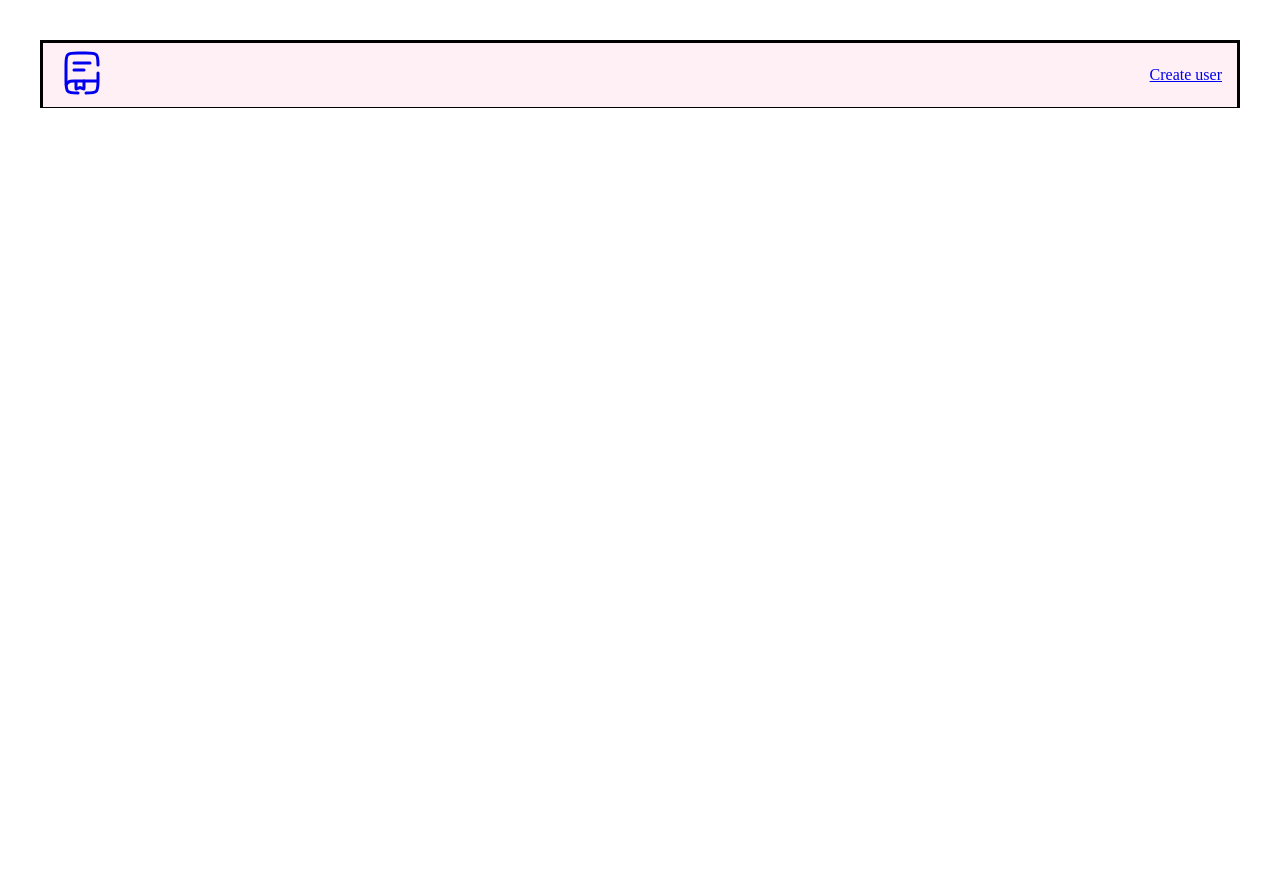
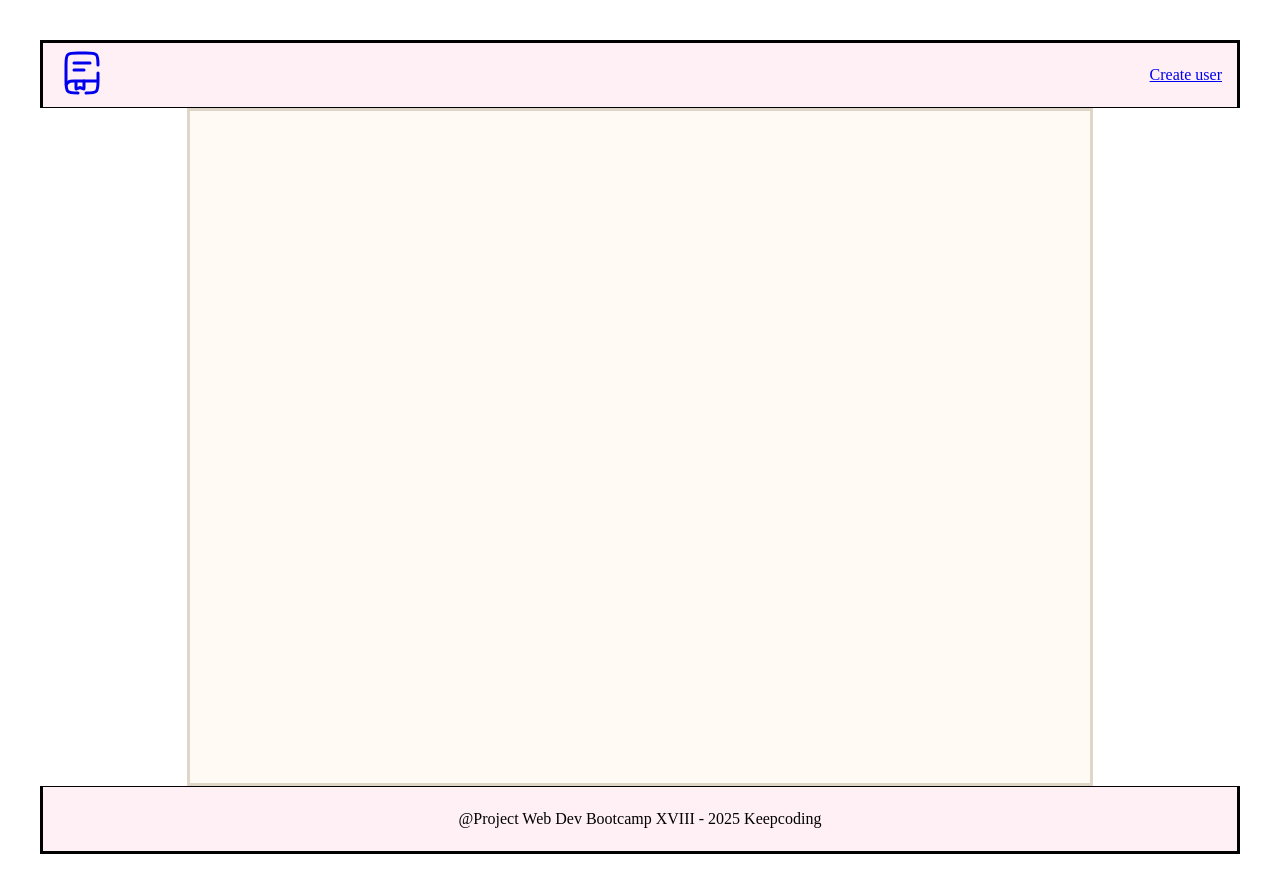
Before and after one commit to saraestefaniam/goodreaders-react, a React (Vite) app: page / in a window 1280 px wide. Before the commit the page ends 800 px from the top, so only its background shows below. Built offline with nearby package versions, Linux system fonts and the light colour scheme.

Commit message:
Creamos footer, layout y error boundary. Incluimos el layout en nuestro App.tsx con el path '/' pero una vez tengamos nuestros otros componentes y definamos sus rutas esto cambiará

```diff
--- a/src/App.tsx
+++ b/src/App.tsx
@@ -1,5 +1,6 @@
 /* eslint-disable react/react-in-jsx-scope */
-import Header from './components/ui/layout/header'
+import Layout from './components/ui/layout/layout'
+import { Routes, Route } from 'react-router-dom'
 import reactLogo from './assets/react.svg'
 import viteLogo from '/vite.svg'
 import './App.css'
@@ -8,7 +9,10 @@ function App() {
 
   return (
     <div>
-      <Header/>
+      <Routes>
+        <Route path="/" element={<Layout />}>
+        </Route>
+      </Routes>
     </div>
 
   )
--- /dev/null
+++ b/src/components/ui/errors/error-boundary.tsx
@@ -0,0 +1,49 @@
+import { Component, type ErrorInfo, type ReactNode } from "react";
+
+interface ErrorBoundaryProps {
+  children: ReactNode;
+}
+
+class ErrorBoundary extends Component<
+  ErrorBoundaryProps,
+  {
+    error: null | Error;
+    info: unknown;
+  }
+> {
+  constructor(props: ErrorBoundaryProps) {
+    super(props);
+
+    this.state = {
+      error: null,
+      info: null,
+    };
+  }
+
+  componentDidCatch(error: Error, errorInfo: ErrorInfo) {
+    console.log(error, errorInfo);
+    this.setState({ error, info: errorInfo });
+  }
+
+  render() {
+    const { error, info } = this.state;
+
+    if (!error) {
+      return this.props.children;
+    }
+
+    return (
+      <div>
+        <h1>Ups, error!!!!</h1>
+        <div>
+          <code>{error.message}</code>
+        </div>
+        <div>
+          <code>{JSON.stringify(info)}</code>
+        </div>
+      </div>
+    );
+  }
+}
+
+export default ErrorBoundary;
--- a/src/components/ui/layout/footer.css
+++ b/src/components/ui/layout/footer.css
@@ -0,0 +1,12 @@
+.footer {
+    height: 64px;
+    padding: 0 15px;
+    display: flex;
+    align-items: center;
+    justify-content: center;
+    border-style: solid;
+    border-color: rgb(var(--color-border));
+    border-top-width: 1px;
+    color: rgb(var(--color-primary-text));
+    background-color: rgb(255, 240, 245);
+  }
--- a/src/components/ui/layout/footer.tsx
+++ b/src/components/ui/layout/footer.tsx
@@ -0,0 +1,8 @@
+import React from "react";
+import "./footer.css";
+
+function Footer() {
+  return <footer className="footer">@Project Web Dev Bootcamp XVIII - 2025 Keepcoding</footer>;
+}
+
+export default Footer;
--- a/src/components/ui/layout/layout.css
+++ b/src/components/ui/layout/layout.css
@@ -0,0 +1,29 @@
+.layout-main {
+    max-width: 900px;
+    min-height: calc(100vh - 128px);
+    margin: 0 auto;
+    border-style: solid;
+    border-color: #e0d6c7;
+    background-color: #fffaf3;
+    /* fondo crema suave */
+  }
+
+  @media (max-width: 660px) {
+    .layout-main {
+      border-style: none;
+    }
+  }
+
+  .layout-title {
+    align-items: center;
+    justify-content: center;
+    display: flex;
+    height: 64px;
+    padding: 0 15px;
+    border-bottom: 1px solid #e0d6c7;
+    font-size: 28px;
+    font-family: "Georgia", serif;
+    color: #4a3c2a;
+    text-align: center;
+    margin-bottom: 1rem;
+  }
--- a/src/components/ui/layout/layout.tsx
+++ b/src/components/ui/layout/layout.tsx
@@ -0,0 +1,22 @@
+import React from "react";
+import Footer from "./footer";
+import Header from "./header";
+import "./layout.css";
+import { Outlet } from "react-router-dom";
+import ErrorBoundary from "../errors/error-boundary"
+
+function Layout() {
+  return (
+    <div className="layout">
+      <Header />
+      <main className="layout-main">
+        <ErrorBoundary>
+          <Outlet />
+        </ErrorBoundary>
+      </main>
+      <Footer />
+    </div>
+  );
+}
+
+export default Layout;
```
